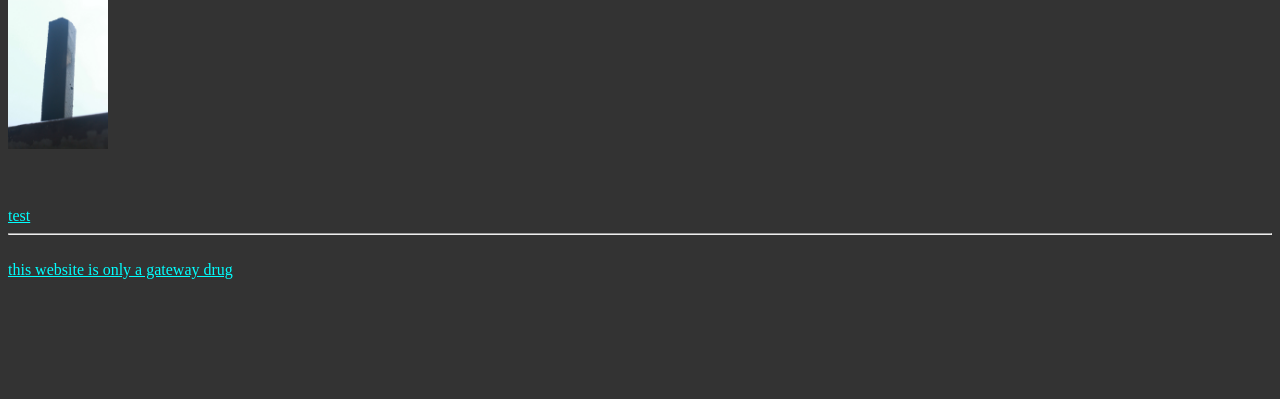
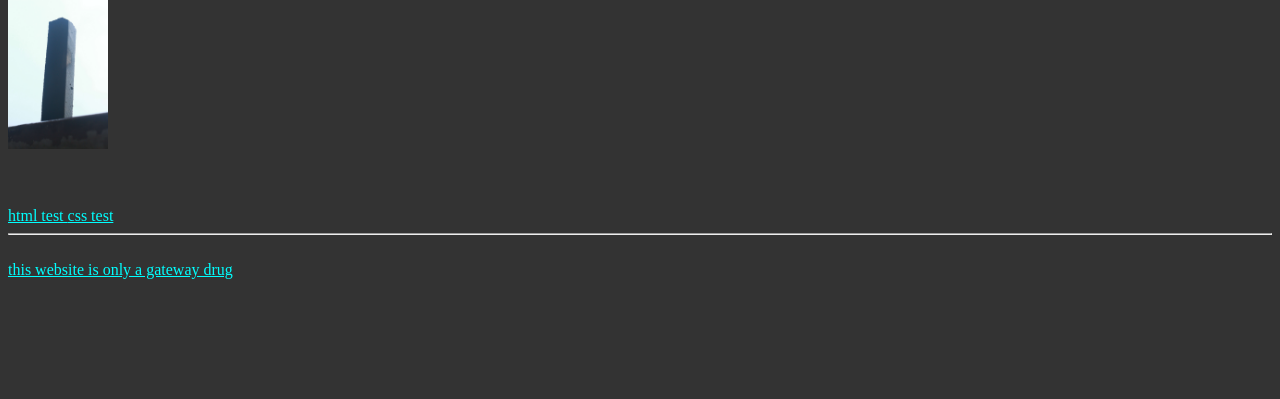
Before and after one commit to wonder-coconut/unitygame, a PHP site: page /index.html in a window 1280 px wide. Shown: the part 368-767 px from the top of the page. Run offline with PHP 8.4, Linux system fonts and the light colour scheme.

Commit message:
replaced style attribute for text links with a single style attribute in .css file

```diff
--- a/index.html
+++ b/index.html
@@ -34,7 +34,7 @@ go
     you
 to
         </pre>
-        <a href="https://www.youtube.com/channel/UCuiVzHDsVbeoXr2spMgZ4Rw" target="blank" style = "color: cyan;">like share and suck it</a>
+        <a href="https://www.youtube.com/channel/UCuiVzHDsVbeoXr2spMgZ4Rw" target="blank">like share and suck it</a>
         <br>
         <hr>
         <p title = "trust me why would I lie to you" style="font-family: cursive;font-size: large; color: gold;">
@@ -44,13 +44,16 @@ to
             <img src="pictures/monolith.JPG" width="100" height="150">
         </a>
         <br><br><br><br>
-        <a title = "this has you written all over it" href="testing.html" target="blank" style = "color: cyan;">
-            test
+        <a title = "this has you written all over it" href="htest.html" target="blank">
+            html test
+        </a>
+        <a title = "this doesn't concern you" href="ctest.html" target="blank">
+            css test
         </a>
         <br>
         <hr>
         <br>
-        <a title = "cringaximus prime" href="links.html" target="blank" style = "color: cyan;">
+        <a title = "cringaximus prime" href="links.html" target="blank">
             this website is only a gateway drug
         </a>
     </body>
--- a/style1.css
+++ b/style1.css
@@ -1,4 +1,5 @@
 body    {background-color: rgb(51, 51, 51);}
 h1      {color: blanchedalmond;}
 p       {color:blanchedalmond;}
-pre     {color:blanchedalmond}
+pre     {color:blanchedalmond;}
+a       {color:cyan}
```
Also changed, not shown: test.css (added).
